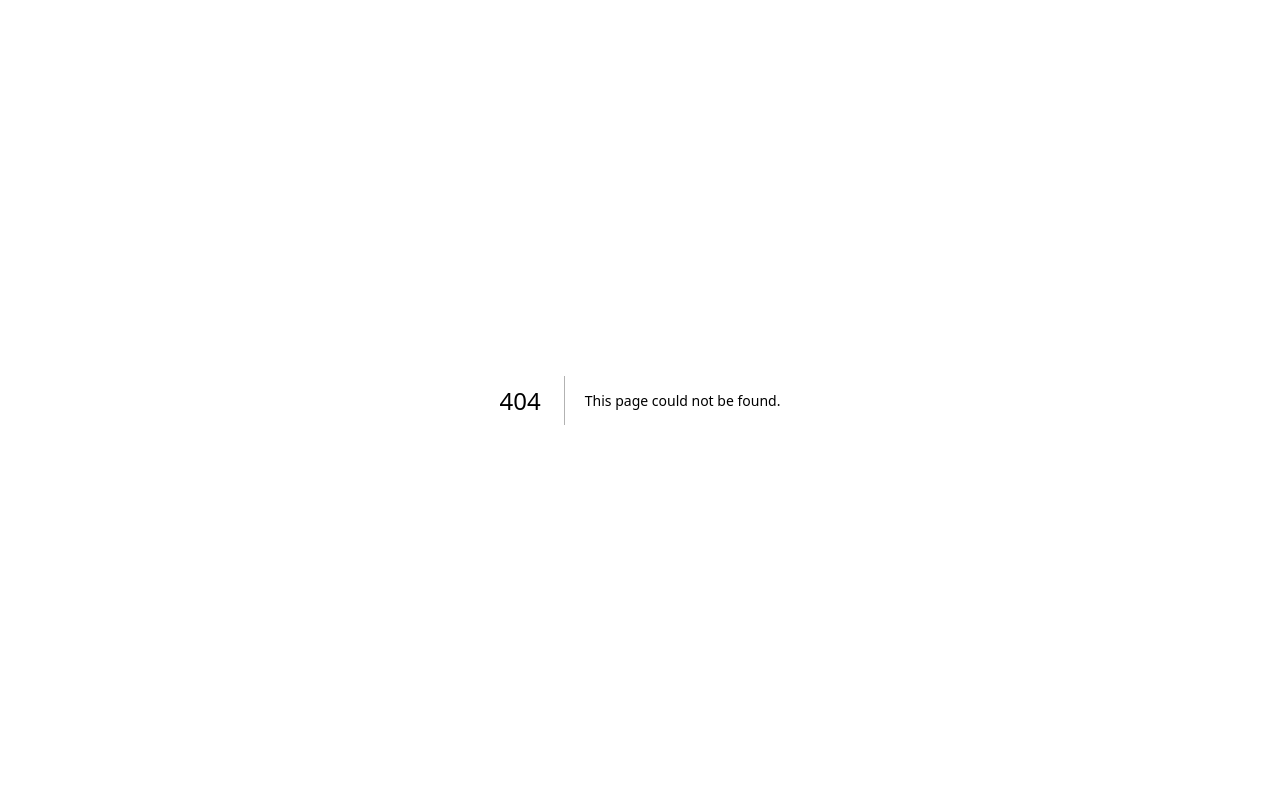
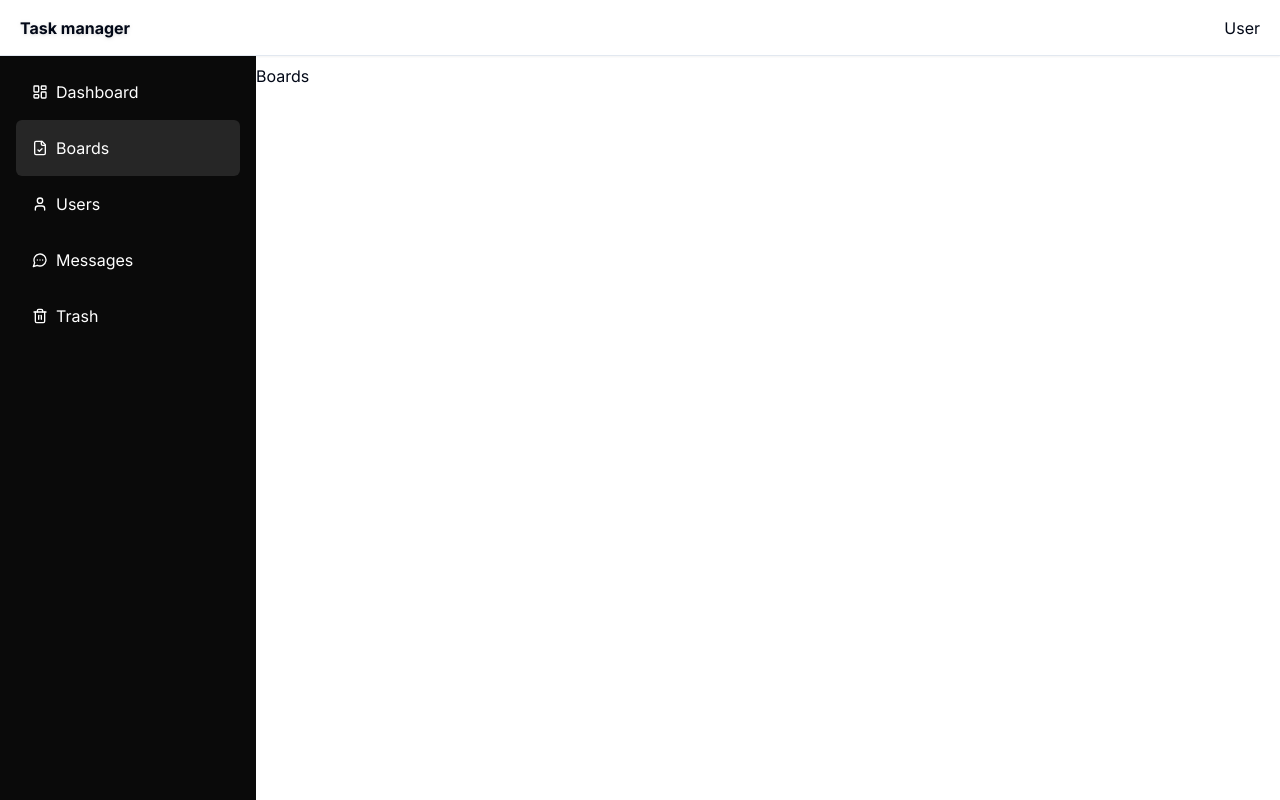
Before and after one commit to shadowfeind/tms, a Next.js app: page /dashboard/boards in a window 1280 px wide. Before the commit this address had no page. Built offline with nearby package versions, Linux system fonts and the light colour scheme.

Commit message:
renaming tasks to boards as boards will have multiple tasks

```diff
--- /dev/null
+++ b/app/dashboard/boards/page.tsx
@@ -0,0 +1,5 @@
+export const BoardsPage = () => {
+  return <div>Boards</div>;
+};
+
+export default BoardsPage;
--- a/app/dashboard/tasks/page.tsx
+++ /dev/null
@@ -1,5 +0,0 @@
-export const TasksPage = () => {
-  return <div>Tasks</div>;
-};
-
-export default TasksPage;
--- a/components/sidebar.tsx
+++ b/components/sidebar.tsx
@@ -18,13 +18,13 @@ export const Sidebar = () => {
       name: "Dashboard",
       icon: <LayoutDashboard className="w-4 h-4 mr-2" />,
       link: "/dashboard",
-      isActive: pathname === "/dashboard/boards",
+      isActive: pathname === "/dashboard",
     },
     {
-      name: "Tasks",
+      name: "Boards",
       icon: <FileCheck className="w-4 h-4 mr-2" />,
-      link: "/dashboard/tasks",
-      isActive: pathname === "/dashboard/tasks",
+      link: "/dashboard/boards",
+      isActive: pathname === "/dashboard/boards",
     },
     {
       name: "Users",
```
